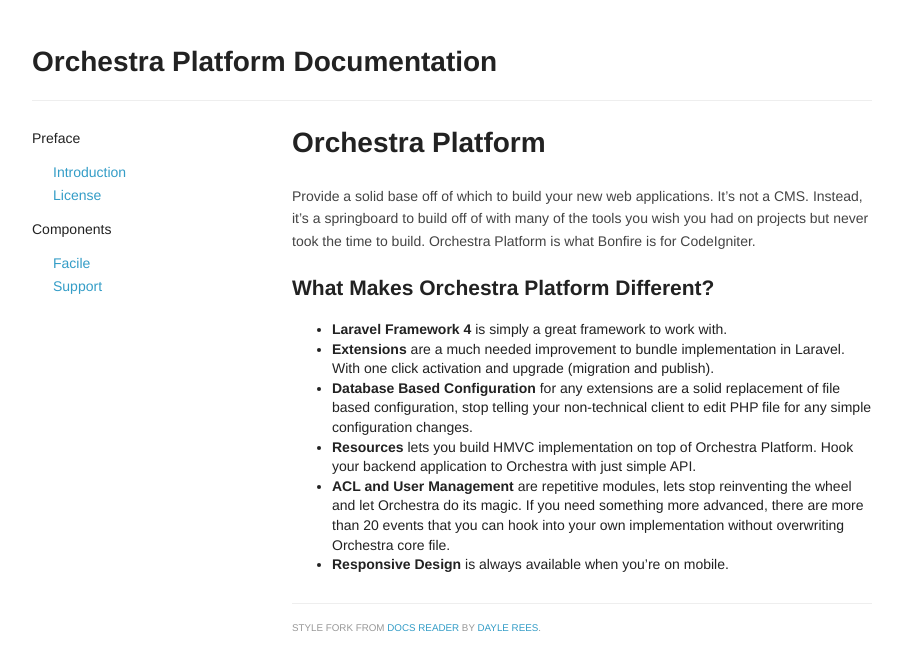
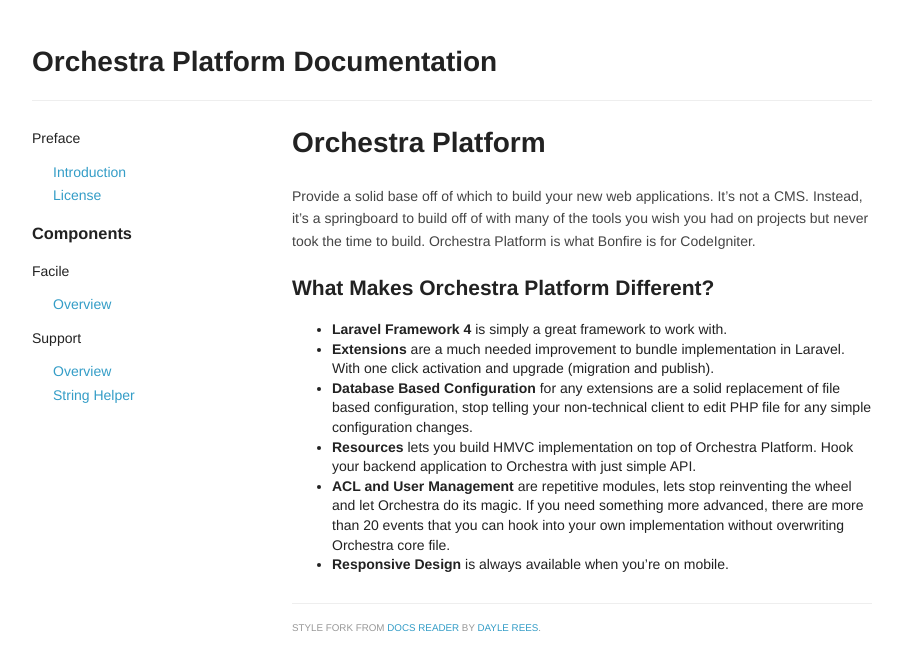
Before and after one commit to orchestral/docs, a Jekyll site: the page built from index.html, in a window 1280 px wide. Shown: the top 671 px of the page, without its empty margins (188-1091 px from the left). Built offline with Jekyll 4.4.1, drawn with Linux system fonts in a browser that asks for light colours; nearby versions of some CDN libraries; Markdown is read by kramdown in place of the engine named in the settings.

Commit message:
Add str class helper
Signed-off-by: crynobone <crynobone@gmail.com>

```diff
--- a/_includes/sidebar.md
+++ b/_includes/sidebar.md
@@ -1,8 +1,12 @@
 - Preface
   - [Introduction](/)
   - [License](/pages/license)
-- Components
-  - [Facile](/pages/components/facile)
-  - [Support](/pages/components/support)
+
+### Components
+- Facile
+  - [Overview](/pages/components/facile)
+- Support
+  - [Overview](/pages/components/support)
+  - [String Helper](/pages/components/support/str)
 
 &nbsp;
```
Also changed, not shown: pages/components/support/str.md (added, +13 -0 lines).
